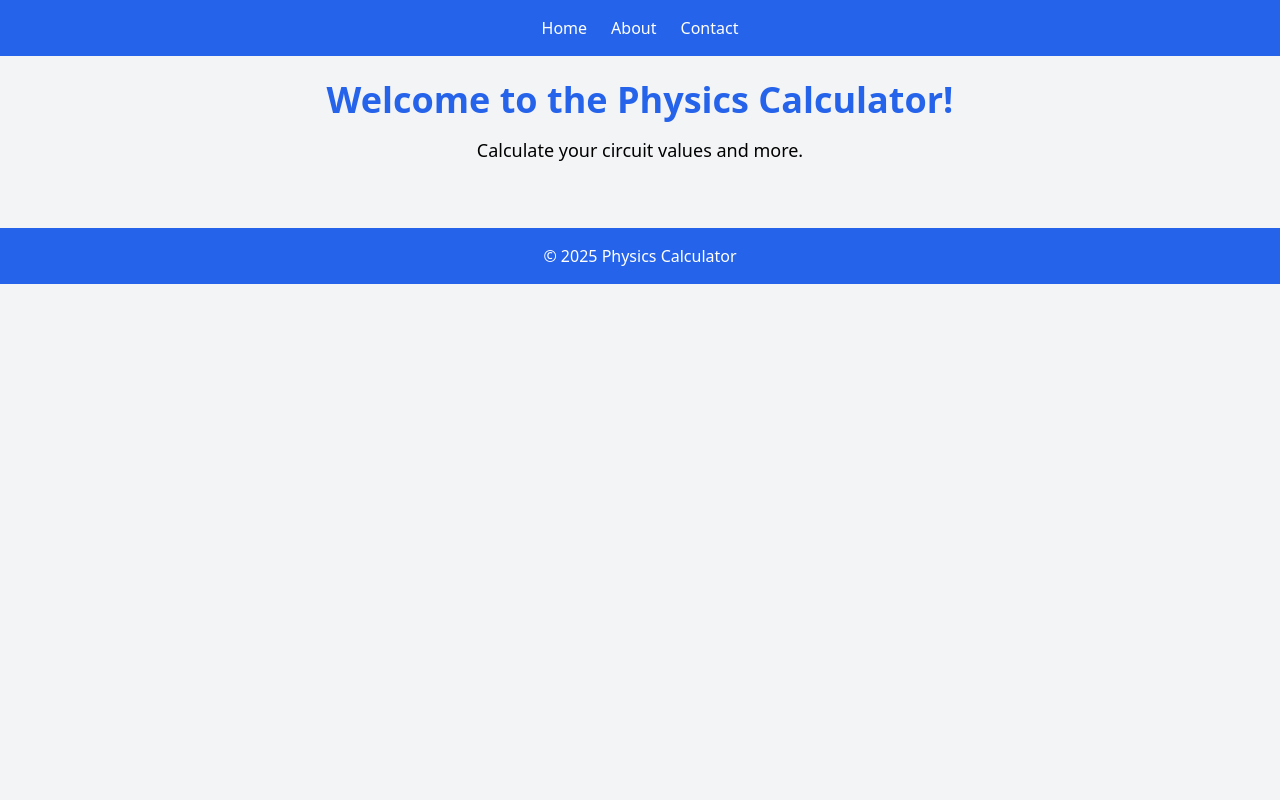
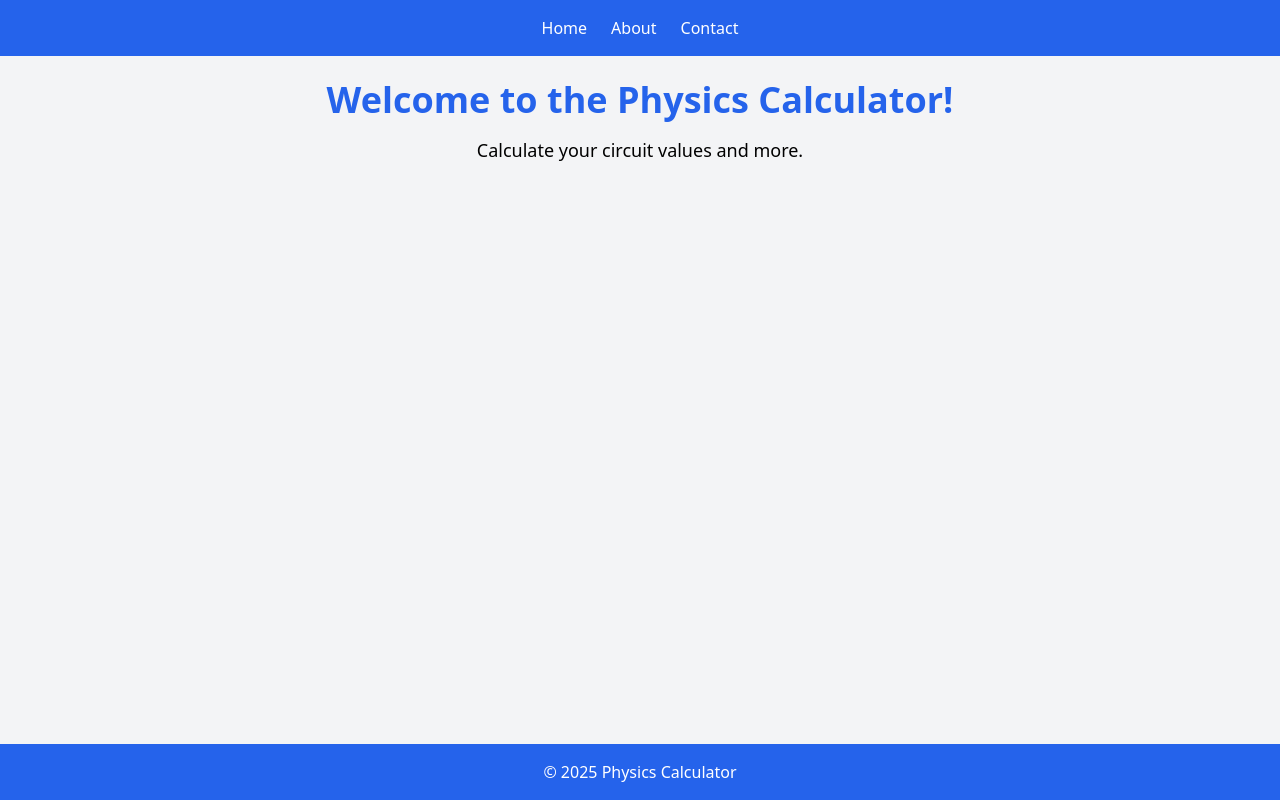
Before and after one commit to NitroNaut09/webpr, a Django app: page / in a window 1280 px wide. Run offline with Django 5.2, Linux system fonts and the light colour scheme.

Commit message:
Add static file configuration and implement footer hover effect

```diff
--- /dev/null
+++ b/core/static/core/styles.css
@@ -0,0 +1,20 @@
+/* Ensure footer is anchored at the bottom of the screen */
+.hover-footer {
+    position: fixed;
+    bottom: 0;
+    left: 0;
+    right: 0;
+    transform: translateY(100%); /* Move the footer out of view */
+    transition: transform 0.5s ease-in-out; /* Smooth animation */
+}
+
+/* Show the footer when hovered */
+body:hover .hover-footer {
+    transform: translateY(0); /* Bring the footer into view */
+}
+
+/* Prevent content overlap with footer */
+body {
+    margin: 0;
+    padding-bottom: 50px; /* Adjust based on footer height */
+}
--- a/core/templates/core/index.html
+++ b/core/templates/core/index.html
@@ -1,3 +1,5 @@
+{% load static %}
+
 <!DOCTYPE html>
 <html lang="en">
 <head>
@@ -5,6 +7,7 @@
     <meta name="viewport" content="width=device-width, initial-scale=1.0">
     <title>Physics Calculator</title>
     <link href="https://cdn.jsdelivr.net/npm/tailwindcss@2.2.19/dist/tailwind.min.css" rel="stylesheet">
+    <link rel="stylesheet" href="{% static 'core/styles.css' %}">
 </head>
 <body class="bg-gray-100">
 
@@ -21,14 +24,11 @@
     <div class="container mx-auto p-6">
         <h1 class="text-4xl text-center font-semibold text-blue-600">Welcome to the Physics Calculator!</h1>
         <p class="mt-4 text-center text-lg">Calculate your circuit values and more.</p>
-
-        <!-- Add your form or calculations here -->
-
     </div>
 
     <!-- Footer -->
-    <footer class="bg-blue-600 p-4 text-white text-center mt-10">
-        <p>&copy; 2025 Physics Calculator</p>
+    <footer class="hover-footer bg-blue-600 text-white text-center p-4">
+        &copy; 2025 Physics Calculator
     </footer>
 
 </body>
--- a/physics/settings.py
+++ b/physics/settings.py
@@ -119,9 +119,13 @@ USE_TZ = True
 # Static files (CSS, JavaScript, Images)
 # https://docs.djangoproject.com/en/5.1/howto/static-files/
 
-STATIC_URL = 'static/'
+STATIC_URL = '/static/'
 
 # Default primary key field type
 # https://docs.djangoproject.com/en/5.1/ref/settings/#default-auto-field
 
 DEFAULT_AUTO_FIELD = 'django.db.models.BigAutoField'
+
+STATICFILES_DIRS = [     # Additional directories for static files
+    BASE_DIR / 'core' / 'static',
+]
```
